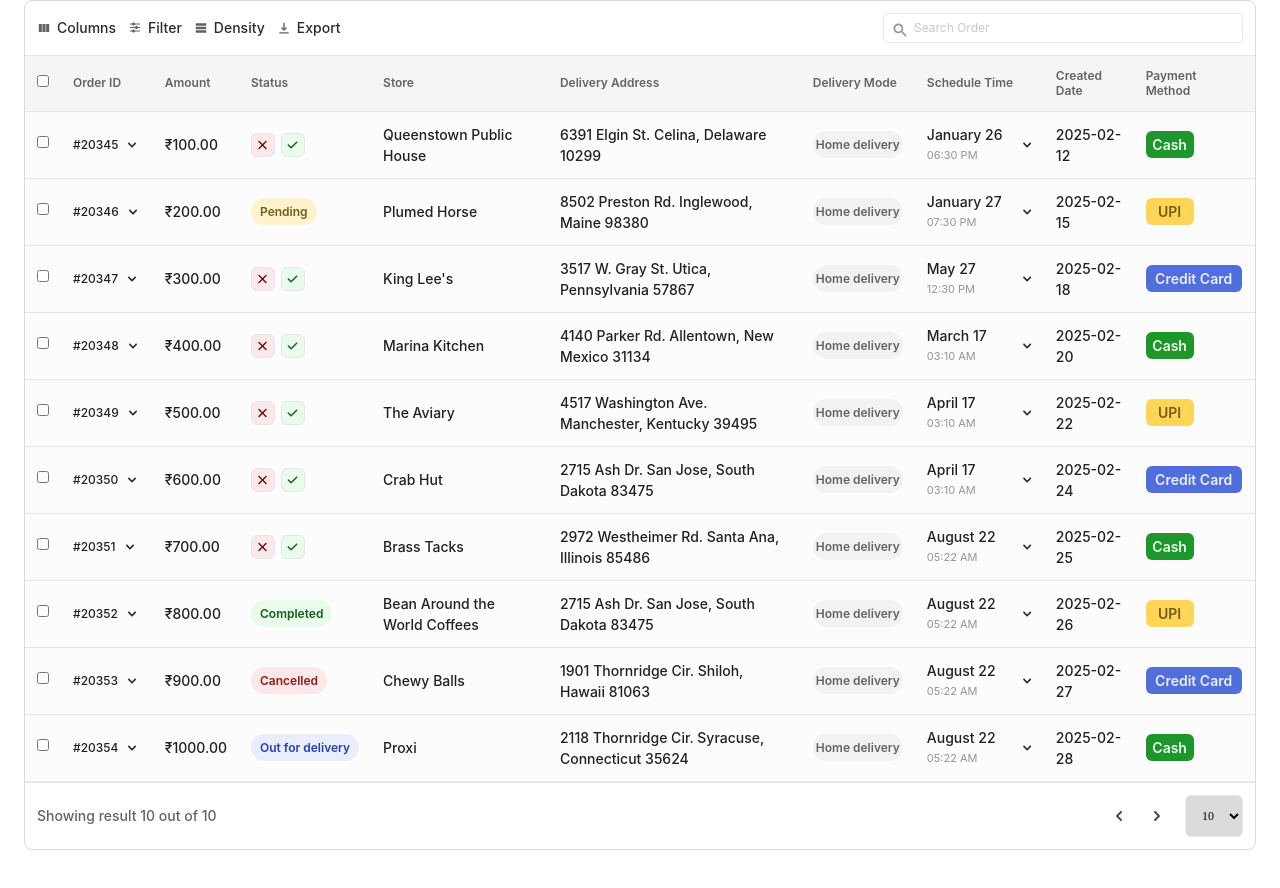
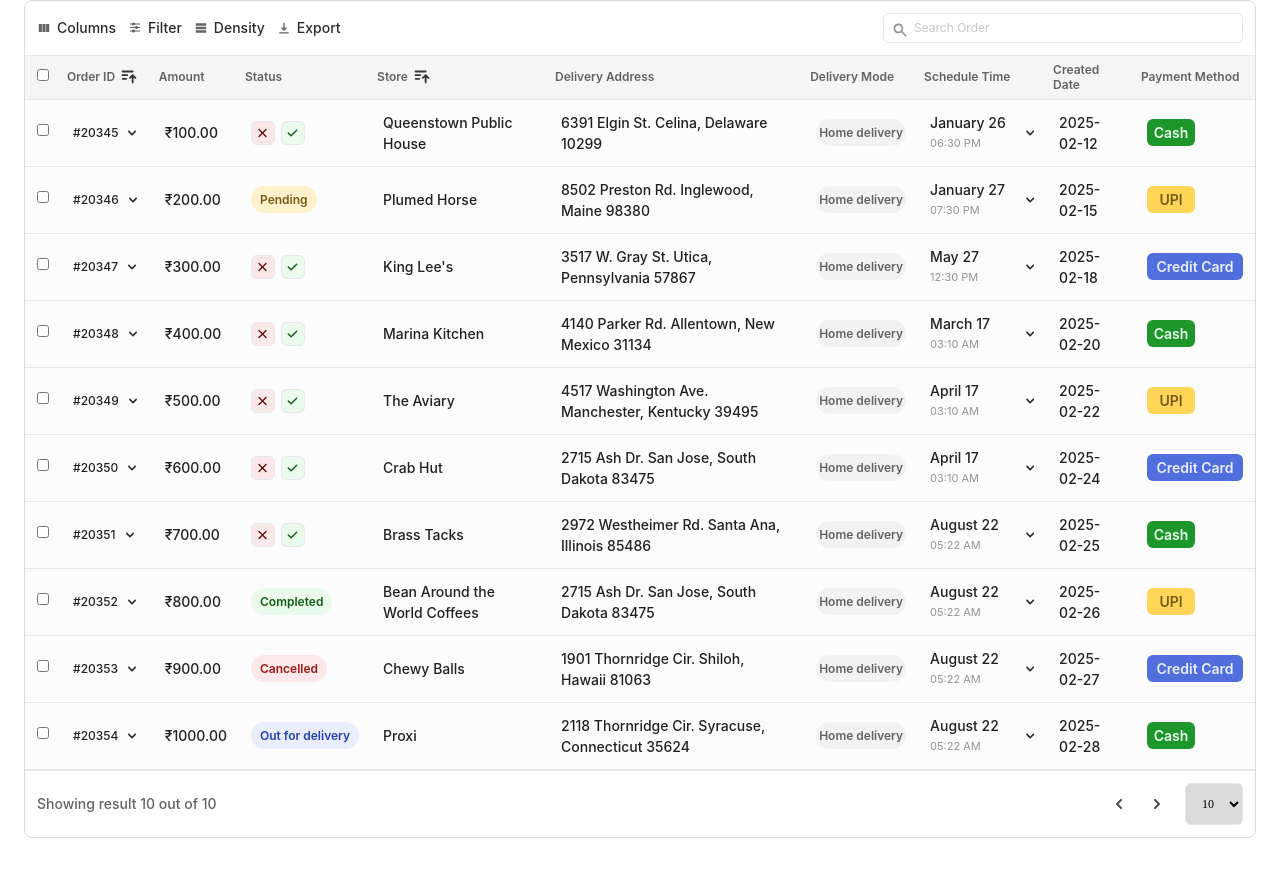
Before and after one commit to prabhakarikonicit/dhaam-order-app-ui, a React app: page / in a window 1280 px wide. Shown: the top 888 px of the page. Built offline with nearby package versions, Linux system fonts and the light colour scheme.

Commit message:
implement sort

```diff
--- a/src/localComponents/common/tableTemplate.tsx
+++ b/src/localComponents/common/tableTemplate.tsx
@@ -1,5 +1,6 @@
 import React, { useState, useEffect, useRef } from "react";
 import { TableColumns, Order, TableData, Filter } from "../../types";
+import SortIcon from "../../assets/images/Icon.svg";
 import useMobileView from "./hooks/useMobileView";
 const TableTemplate = ({
   tableColumns,
@@ -30,8 +31,8 @@ const TableTemplate = ({
   const [currentPageSize, setCurrentPageSize] = useState(pageSize);
   const [currentPage, setCurrentPage] = useState(1);
   const [searchValue, setSearchValue] = useState<string>("");
-  const [isModalOpen, setIsModalOpen] = useState(false);
-  const [selectedOrder, setSelectedOrder] = useState<Order | null>(null);
+  const [sortOrder, setSortOrder] = useState("none");
+  const [sortColumn, setSortColumn] = useState("");
   const [hiddenColumns, setHiddenColumns] = useState<string[]>([]);
   const [startDate, setStartDate] = useState("");
   const [endDate, setEndDate] = useState("2025-02-28");
@@ -368,13 +369,33 @@ const TableTemplate = ({
         }
       }
     }
+
+    // Apply sorting if sortOrder is set
+    if (sortOrder != 'none') {
+      const sorColType = tableColumns.find(col => col.field == sortColumn)?.type;
+      result = [...result].sort((a, b) => {
+        let aValue = sorColType && sorColType == 'jsx' ? String(a[sortColumn].value) : String(a[sortColumn]);
+        aValue = aValue ? aValue : '';
+        let bValue = sorColType && sorColType == 'jsx' ? String(b[sortColumn].value) : String(b[sortColumn]);
+        bValue = bValue ? bValue : '';
+          console.log('abVal', aValue, bValue)
+
+            if (aValue.toLowerCase() < bValue.toLowerCase()) {
+              return sortOrder === "asc" ? -1 : 1;
+            } else if (aValue.toLowerCase() > bValue.toLowerCase()) {
+              return sortOrder === "asc" ? 1 : -1;
+            }
+            return 0;
+      });
+    }
+
     if (!appliedFilter) {
       setDateOperator("equals");
       setStartDate("");
       setAppliedFilterType("text");
     }
     setFilteredData(result);
-  }, [appliedFilter, searchValue, dateOperator, startDate, endDate]);
+  }, [appliedFilter, searchValue, dateOperator, startDate, endDate, sortOrder]);
 
   const handleSelectRow = (id: string) => {
     setSelectedRows && setSelectedRows((currState) => {
@@ -832,9 +853,32 @@ const TableTemplate = ({
                 .map((col) => (
                   <th
                     key={col.field}
-                    className="text-left p-4 font-inter font-[600] text-headding-color bg-background-grey"
+                    className="text-left p-2 font-inter font-[600] text-headding-color bg-background-grey whitespace-nowra"
                   >
-                    {col.headerName}
+                    {/* {col.headerName} */}
+                    <div className="flex items-center">
+                        <span className="font-inter font-[600] text-headding-color">
+                          {col.headerName}
+                        </span>
+                        {col.sort && (
+                          <button
+                            onClick={() => {
+                              setSortColumn(col.field);
+                              if (sortOrder === "none") setSortOrder("desc");
+                              if (sortOrder === "desc") setSortOrder("asc");
+                              if (sortOrder === "asc") setSortOrder("none");
+
+                            }}
+                            className="ml-2"
+                          >
+                            <img
+                              src={SortIcon}
+                              alt="Sort Icon"
+                              className="w-[16px] h-[16px] cursor-pointer"
+                            />
+                          </button>
+                        )}
+                      </div>
                   </th>
                 ))}
               {showActionColumn && (
--- a/src/localComponents/orders.tsx
+++ b/src/localComponents/orders.tsx
@@ -364,6 +364,7 @@ const [selectedRows, setSelectedRows] = useState<string[]>([])
       field: "orderId",
       headerName: "Order ID",
       type: "jsx",
+      sort:true
     },
     {
       field: "amount",
@@ -379,6 +380,7 @@ const [selectedRows, setSelectedRows] = useState<string[]>([])
       field: "store",
       headerName: "Store",
       type: "text",
+      sort:true
     },
     {
       field: "deliveryAddress",
--- a/src/types/index.tsx
+++ b/src/types/index.tsx
@@ -35,6 +35,7 @@ export interface Order extends TableData{
     field: string;
     headerName: string;
     type?: "text" | "date" | "number" | "jsx";
+    sort?:boolean
   }
 
   export interface TableData {
```
Also changed, not shown: src/assets/images/Icon.svg (added).
